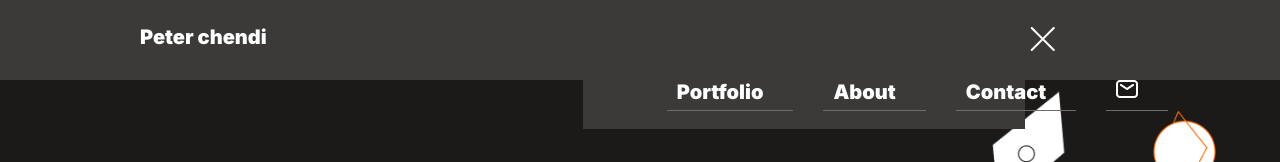
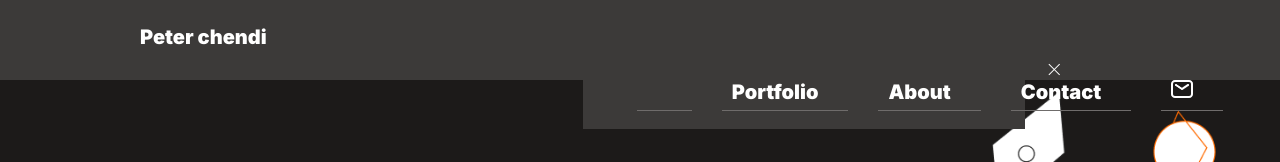
Before and after one commit to anyepeter/Portfolio-template, a website: page index.html in a window 1280 px wide. Shown: the top 162 px of the page. Drawn offline with nearby package versions, Linux system fonts and the light colour scheme.

Commit message:
Update the html file with the exist button

```diff
--- a/index.html
+++ b/index.html
@@ -25,11 +25,11 @@
             <img id="handberga-menu"  class="handberga" src="Images/Icons/Union.png" alt="menu">
 
             <ul id="menu">
-                <i id="exit" class="bi bi-x-lg"></i>
+                <li class="menu-list"><i id="exit" class="bi bi-x-lg"></i></li>
                 <li><a href="#home">Portfolio</a></li>
                 <li><a href="#about">About</a></li>
-                <li><a href="contact">Contact</a></li>
-                <li><a><img src="Images/Icons/Button/Tertiary/Icons/mail.png" alt="email icon"></a></li>
+                <li><a href="#contact">Contact</a></li>
+                <li class="image-link"><a><img  src="Images/Icons/Button/Tertiary/Icons/mail.png" alt="email icon"></a></li>
             </ul>
 
         </nav>
```
